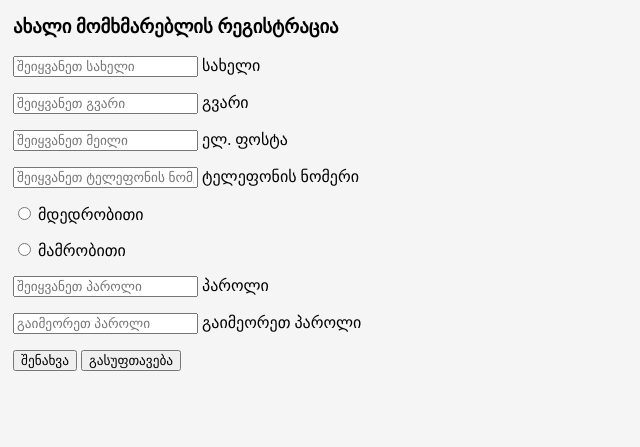
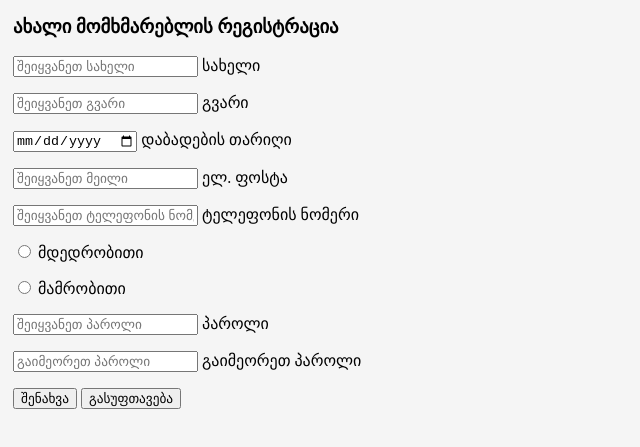
Before and after one commit to trinixy1/Lecture02, a plain HTML site: page index.html in a window 1280 px wide. Shown: the part 103-550 px from the top of the page, without its empty margins (0-640 px from the left). Drawn offline with Linux system fonts and the light colour scheme.

Commit message:
DOB has been added (27.10.2025)

```diff
--- a/index.html
+++ b/index.html
@@ -43,6 +43,16 @@
                         required
                     >
                     <label for="UserLastname">გვარი</label>
+                </p>
+            </div>
+            <div>
+                <p>
+                    <input
+                        type="date"
+                        id="UserDOB"
+                        required
+                    >
+                    <label for="UserDOB">დაბადების თარიღი</label>
                 </p>
             </div>
             <div>
```
